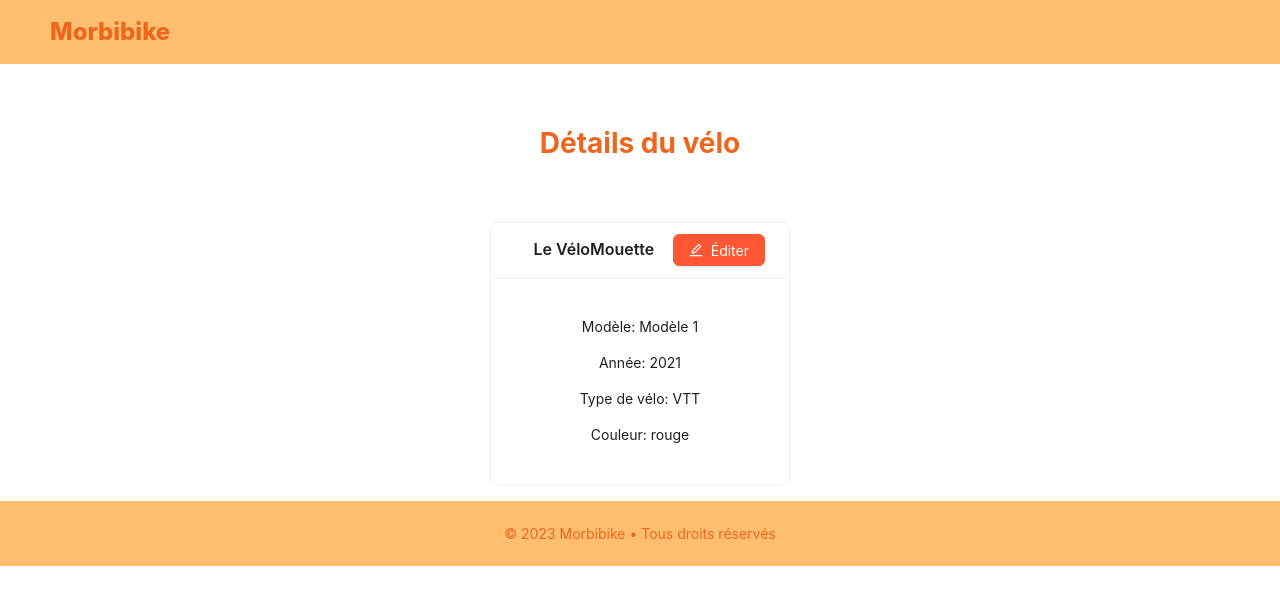
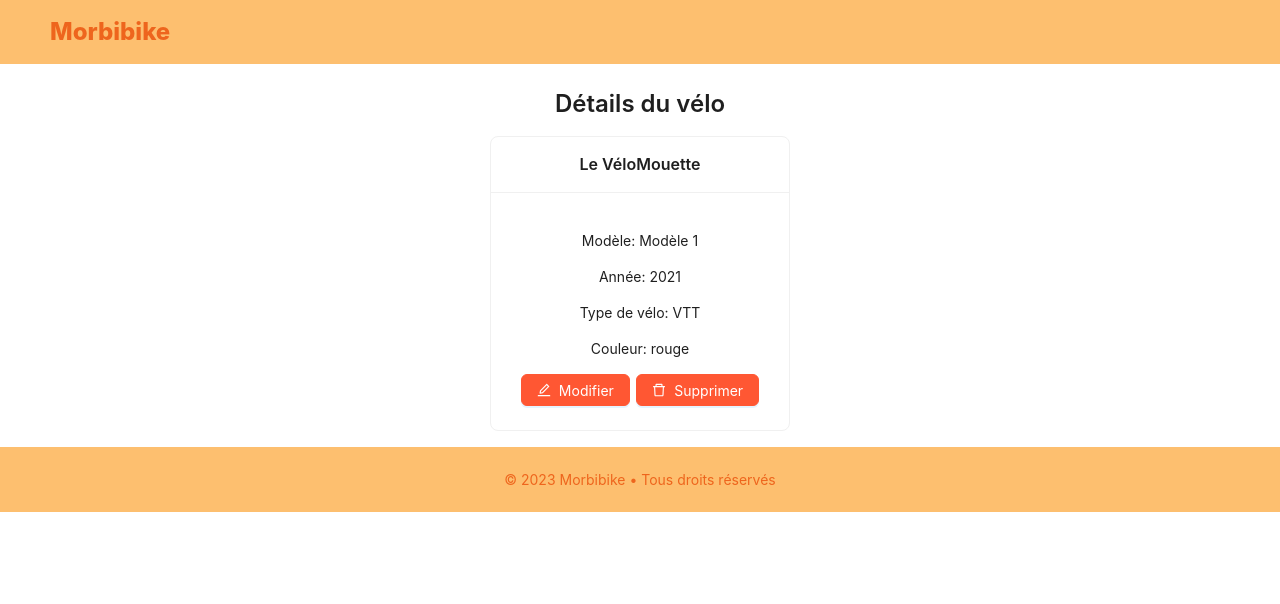
Before and after one commit to IrisKerr/Morbibike, a React (Create React App) app in the folder antd-demo/: page /bike/1 in a window 1280 px wide. Shown: the top 604 px of the page. Built offline with nearby package versions, Linux system fonts and the light colour scheme.

Commit message:
config redux + BikeList data recovery from store

```diff
--- a/antd-demo/src/App.tsx
+++ b/antd-demo/src/App.tsx
@@ -1,15 +1,19 @@
 import React from 'react';
+import { Provider } from 'react-redux';
 // imports composants
 import AppRoutes from './routes/routes';
 import MainLayout from './layouts/MainLayout';
 // imports styles CSS
 import './App.css';
 import './custom-theme.less'
+import { store } from './store/store';
 
 const App: React.FC = () => (
+  <Provider store={store}>
   <MainLayout>
     <AppRoutes />
   </MainLayout>
+  </Provider>
 );
 
 export default App;
--- a/antd-demo/src/components/BikeDetailCard.tsx
+++ b/antd-demo/src/components/BikeDetailCard.tsx
@@ -1,6 +1,7 @@
 import React from 'react';
 import { Card, Button } from 'antd';
 import { EditOutlined } from '@ant-design/icons';
+import { DeleteOutlined } from '@ant-design/icons';
 import { Velo } from '../models/types';
 
 interface BikeDetailCardProps {
@@ -13,21 +14,30 @@ const BikeDetailCard: React.FC<BikeDetailCardProps> = ({bike}) => {
     <Card
           key={bike.id}
           title={bike.name}
-          extra={
-            <Button
-              type="primary"
-              icon={<EditOutlined />}
-            //   onClick={() => onEditClick(bike)}
-            >
-              Éditer
-            </Button>
-          }
+
           style={{ width: 300, margin: '16px' }}
         >
           <p>Modèle: {bike.model}</p>
           <p>Année: {bike.year}</p>
           <p>Type de vélo: {bike.bikeType}</p>
           <p>Couleur: {bike.color}</p>
+          <Button
+              type="primary"
+              icon={<EditOutlined />}
+            //   onClick={() => onEditClick(bike)}
+            style={{ margin: '0 0.2rem' }}
+            >
+              Modifier
+            </Button>
+            <Button
+              type="primary"
+              icon={<DeleteOutlined />}
+            //   onClick={() => onEditClick(bike)}
+            style={{ margin: '0 0.2rem' }}
+            >
+              Supprimer
+            </Button>
+
         </Card>
     </>
 
--- a/antd-demo/src/containers/BikeDetailContainer.tsx
+++ b/antd-demo/src/containers/BikeDetailContainer.tsx
@@ -3,6 +3,8 @@ import { useParams } from 'react-router-dom';
 import BikeDetailCard from "../components/BikeDetailCard"
 import { initialBikes } from "../data/initialData"
 import { Velo } from '../models/types';
+import { Typography } from 'antd';
+const { Title } = Typography;
 
 const BikeDetailContainer: React.FC = () => {
     // Utilisez useParams() pour extraire l'ID du vélo à partir de l'URL
@@ -22,7 +24,7 @@ const BikeDetailContainer: React.FC = () => {
 
       return (
         <div>
-          <h1>Détails du vélo</h1>
+          <Title level={3}>Détails du vélo</Title>
           <BikeDetailCard bike={selectedBike} />
         </div>
       );
--- a/antd-demo/src/containers/Home.tsx
+++ b/antd-demo/src/containers/Home.tsx
@@ -1,12 +1,18 @@
 // src/routes/Home.tsx
 import React from 'react';
-import { initialBikes } from "../data/initialData"
+import { useSelector } from 'react-redux';
+import { RootState } from '../store/store';
+
+// import { initialBikes } from "../data/initialData"
 import BikeList from '../components/BikeCardList';
 import BikeAddCard from "../components/BikeAddCard"
 import { Typography } from 'antd';
 const { Title, Paragraph } = Typography;
 
 const Home: React.FC = () => {
+  const bikes = useSelector((state: RootState) => state.bikes)
+  console.log("vélos du store", bikes)
+
   const paragraphStyle = {
     fontSize: '16px',
     lineHeight: '1.5',
@@ -20,7 +26,7 @@ const Home: React.FC = () => {
   {/* afficher seulement la liste des velos disponibles! */}
       <Title level={3}>Nos vélos disponibles à la location</Title>
       <Paragraph style={paragraphStyle}>Jacques Pedalo est un homme passionné, et il n'y a qu'une chose qui puisse rivaliser avec son amour pour la Bretagne : ses vélos. Il les chérit tellement qu'il les a baptisés en l'honneur de sa chère région natale, la Bretagne.</Paragraph>
-      <BikeList bikes={initialBikes} />
+      <BikeList bikes={bikes} />
       <Title level={4}>Vous n'avez pas trouvé votre bonheur ? Ajoutez votre propre vélo!</Title>
 <BikeAddCard />
 </div>
--- a/antd-demo/src/layouts/MainLayout.tsx
+++ b/antd-demo/src/layouts/MainLayout.tsx
@@ -1,5 +1,6 @@
 // MainLayout.tsx
 import React, { ReactNode} from 'react';
+
 // import Header from "../components/Header"
 // import Footer from '../components/Header';
 
@@ -45,7 +46,9 @@ const MainLayout: React.FC<MainLayoutProps>  = ({ children }) => {
   return (
     <Space direction="vertical" style={{ width: '100%' }} size={[0, 48]}>
     <Layout>
-      <Header style={headerStyle}>Morbibike
+      <Header style={headerStyle}>
+      Morbibike
+
       </Header>
       <Content style={contentStyle}>
      {children}
--- a/antd-demo/src/store/reducers/bikeSlice.ts
+++ b/antd-demo/src/store/reducers/bikeSlice.ts
@@ -1,10 +1,11 @@
 // bikeSlice.ts
 import { createSlice, PayloadAction } from '@reduxjs/toolkit';
 import { Velo } from '../../models/types'; // Assurez-vous d'importer les types nécessaires
+import { initialBikes } from '../../data/initialData'
 
 const bikeSlice = createSlice({
   name: 'bikes',
-  initialState: [] as Velo[], // L'état initial est un tableau de vélos
+  initialState: initialBikes as Velo[], // Utilisez initialBikes comme état initial
   reducers: {
     addBike: (state, action: PayloadAction<Velo>) => {
       state.push(action.payload); // Ajoute un nouveau vélo à l'état
--- a/antd-demo/src/store/store.ts
+++ b/antd-demo/src/store/store.ts
@@ -1,12 +1,16 @@
 import { configureStore } from '@reduxjs/toolkit';
 import bikeReducer from './reducers/bikeSlice';
+
+// définition de Rootstate
+export type RootState = ReturnType<typeof store.getState>;
+
 
 export const configureAppStore = () => {
     return configureStore({
       reducer: {
-        bikes: bikeReducer, // Assurez-vous que le nom correspond à celui défini dans le Slice
+        bikes: bikeReducer,
       },
-      // Autres options de configuration, par exemple, middleware
+
     });
   };
 
```
